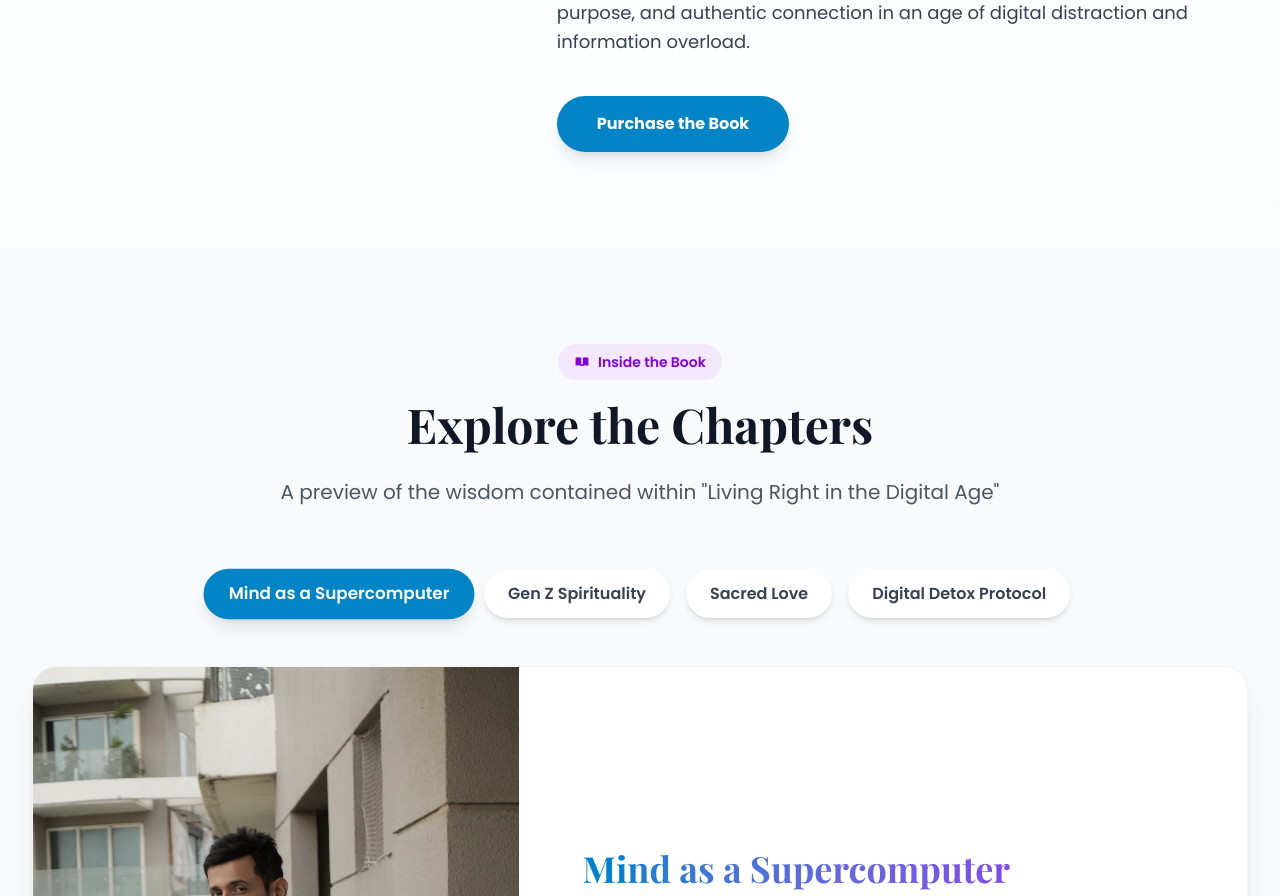
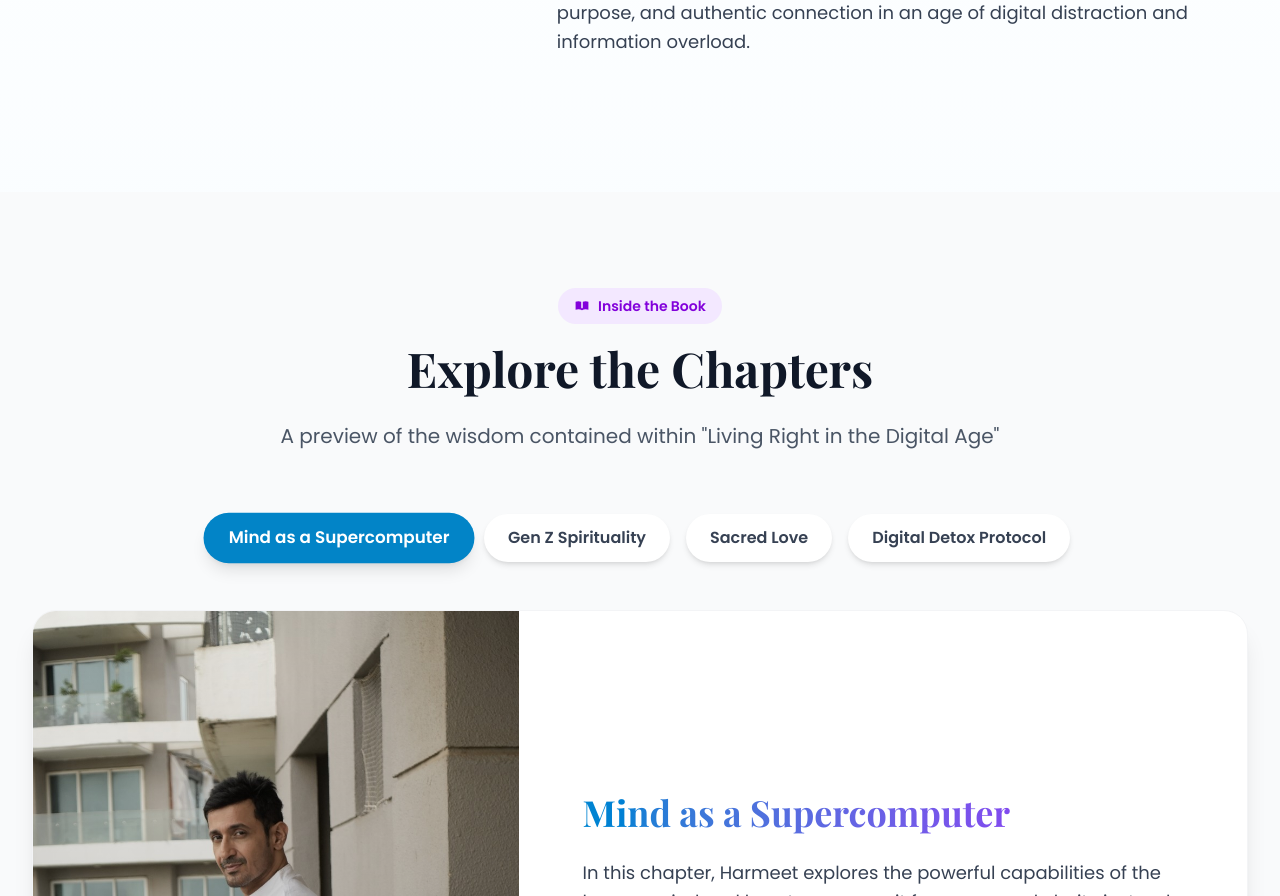
Before and after one commit to DanisheKhan/HarryOm, a React (Vite) app: page /soul-guide in a window 1280 px wide. Shown: the part 1119-2015 px from the top of the page. Built offline with nearby package versions, Linux system fonts and the light colour scheme.

Commit message:
refactor: remove unused button from SoulGuidePage for cleaner UI

```diff
--- a/src/pages/SoulGuidePage.jsx
+++ b/src/pages/SoulGuidePage.jsx
@@ -160,11 +160,6 @@ const SoulGuidePage = () => {
                 connection in an age of digital distraction and information overload.
               </p>
 
-              <button
-                className="bg-sky-600 hover:bg-sky-700 text-white font-bold rounded-full py-4 px-10 transition-all shadow-lg hover:shadow-xl hover:scale-105 transform"
-              >
-                Purchase the Book
-              </button>
             </motion.div>
           </div>
         </div>
```
